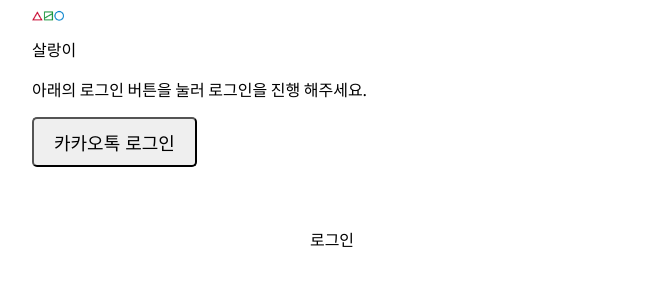
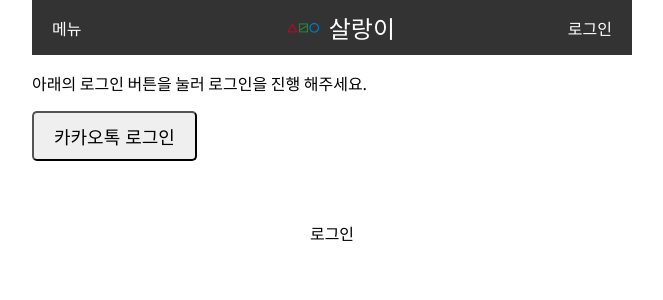
Before and after one commit to sallang-e/frontend-react, a React (Create React App) app: page /login in a window 1280 px wide. Shown: the top 300 px of the page, without its empty margins (308-971 px from the left). Built offline with nearby package versions, Linux system fonts and the light colour scheme.

Commit message:
feat: Map and Header

```diff
--- a/src/App.js
+++ b/src/App.js
@@ -4,6 +4,7 @@
 import Main from './main';
 import Login from './components/login';
 import { useSelector } from 'react-redux';
+import './style.css';
 
 function App() {
   const token = useSelector((state) => state.token);
--- a/src/components/header.js
+++ b/src/components/header.js
@@ -14,19 +14,21 @@
     }
 
     return(
-        <header>
-            <div className="header-wrap">
-                <div className="title-wrap">
-                    <img id="logo" src="sle_logo.png" alt="sle logo" height={32}/>
-                    <div className="service-title">살랑이</div>
-                </div>
+        <header className="header">
+            <div className="menu-wrap">메뉴</div>
+            <div className="title-wrap">
+                <img id="logo" src="sle_logo.png" alt="sle logo" height={32}/>
+                <div className="service-title">살랑이</div>
             </div>
             {token ? (
-                <>
+                <div className="mypage-wrap">
                     <div className="log-out" onClick={logOut}>로그아웃</div>
                     <div className="log-out" onClick={goMyPage}>마이페이지</div>
-                </>
-            ):(<></>) }
+                </div>
+            ):(<div className="mypage-wrap">
+                    <div className="log-out" onClick={logOut}>로그인</div>
+                </div>
+            ) }
 
         </header>
     )
--- a/src/components/map.js
+++ b/src/components/map.js
@@ -22,7 +22,7 @@
       ];
 
       const bikeIcon = {
-        content: '<img src="bike_icon.png" style="width: 48px; height: auto;">',
+        content: '<img src="bike_icon.png" style="width: 32px; height: auto;">',
         anchor: new window.naver.maps.Point(16, 16),
       };
 
--- /dev/null
+++ b/src/style.css
@@ -0,0 +1,35 @@
+.header {
+    background-color: #333; /* 헤더 배경 색상 설정 */
+    color: #fff; /* 텍스트 색상 설정 */
+    display: flex;
+    justify-content: space-between; /* 로그아웃 및 마이페이지를 오른쪽으로 정렬 */
+    align-items: center; /* 로고 및 제목을 수직으로 가운데 정렬 */
+    padding: 10px 20px; /* 패딩을 조정하여 여백 추가 */
+  }
+
+  .menu-wrap {
+    width: 72px;
+  }
+
+  .header-wrap {
+    display: flex;
+    align-items: center;
+  }
+
+  .title-wrap {
+    display: flex;
+    align-items: center;
+  }
+
+  #logo {
+    margin-right: 10px; /* 로고와 제목 사이에 간격 추가 */
+  }
+
+  .service-title {
+    font-size: 24px; /* 제목 폰트 크기 설정 */
+  }
+
+  .log-out {
+    cursor: pointer; /* 커서를 포인터로 변경하여 클릭 가능하게 함 */
+    margin-left: 10px; /* 로그아웃 및 마이페이지 사이에 간격 추가 */
+  }
```
Also changed, not shown: public/bike_icon.png (added).
